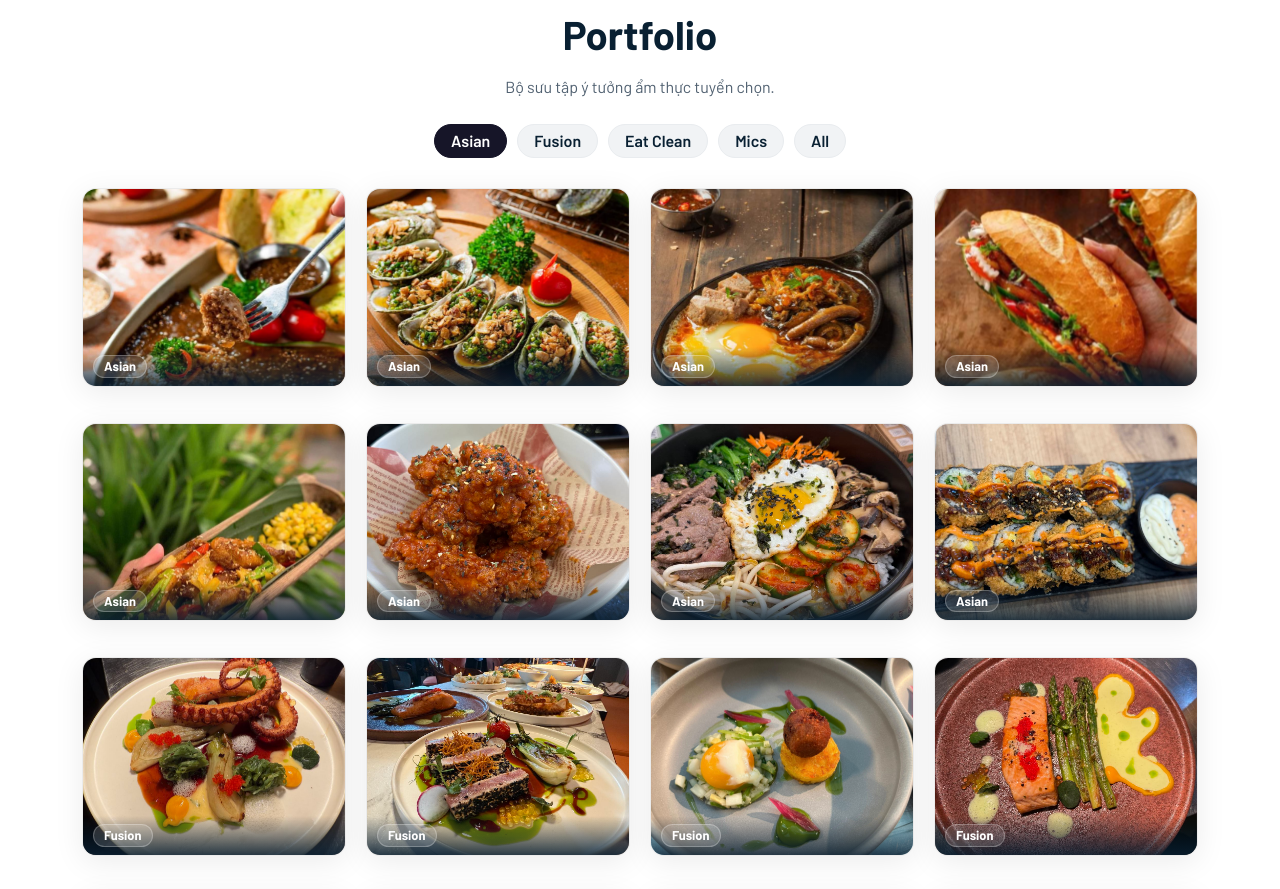
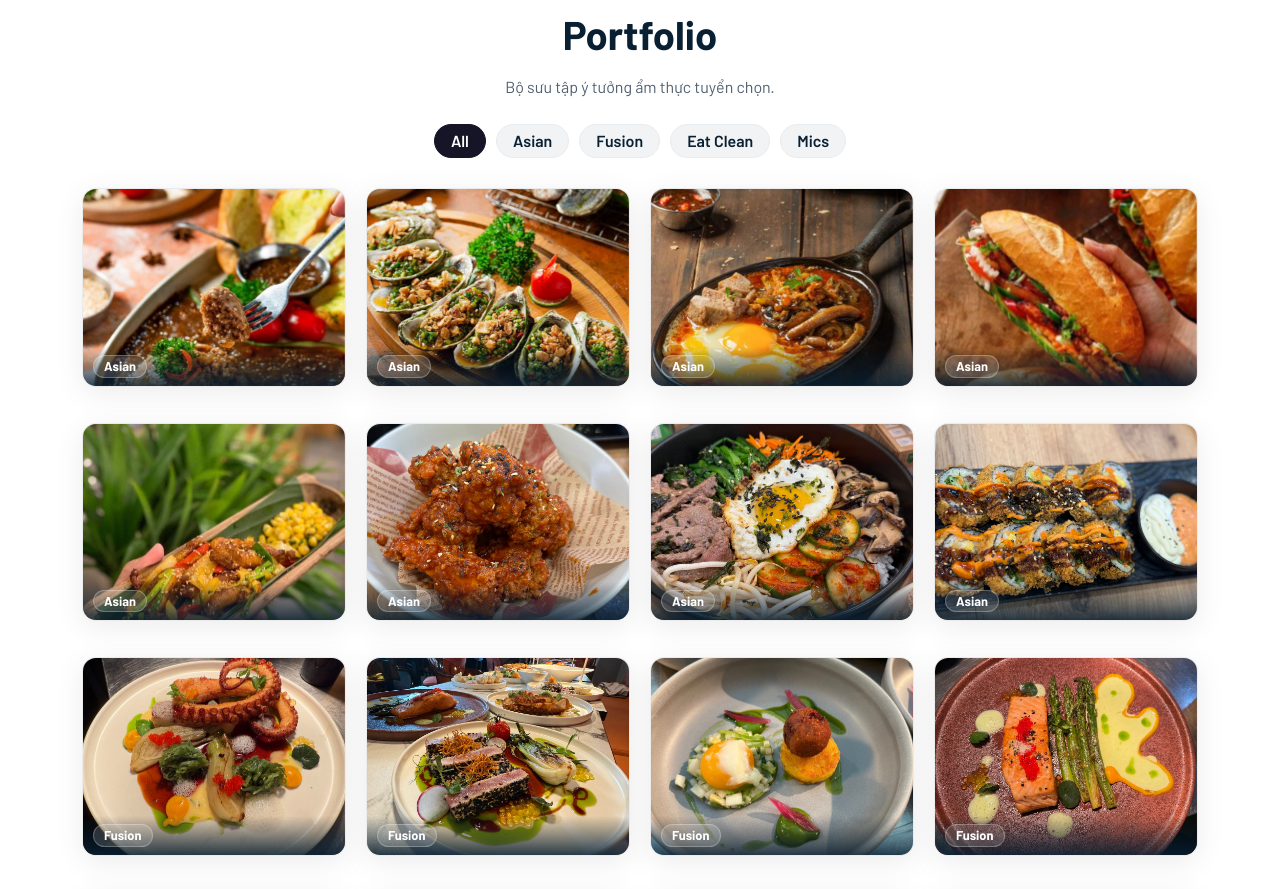
Before and after one commit to manhthangd/chef-manhthanh, a plain HTML site: page index.html in a window 1280 px wide. Shown: the part 1920-2809 px from the top of the page. Drawn offline with nearby package versions, Linux system fonts and the light colour scheme.

Commit message:
update filter buttons in portfolio section

```diff
--- a/index.html
+++ b/index.html
@@ -464,7 +464,10 @@
     <!-- Filter controls -->
     <div class="portfolio-filters" role="toolbar" aria-label="Portfolio filters">
 
-      <button type="button" class="btn btn-filter active" data-filter="asian" aria-pressed="false">
+      <button type="button" class="btn btn-filter active" data-filter="all" aria-pressed="true">
+        All
+      </button>
+      <button type="button" class="btn btn-filter" data-filter="asian" aria-pressed="false">
         Asian
       </button>
       <button type="button" class="btn btn-filter" data-filter="fusion" aria-pressed="false">
@@ -474,9 +477,6 @@
       </button>
       <button type="button" class="btn btn-filter" data-filter="mics" aria-pressed="false">
         Mics
-      </button>
-      <button type="button" class="btn btn-filter" data-filter="all" aria-pressed="true">
-        All
       </button>
     </div>
 
```
